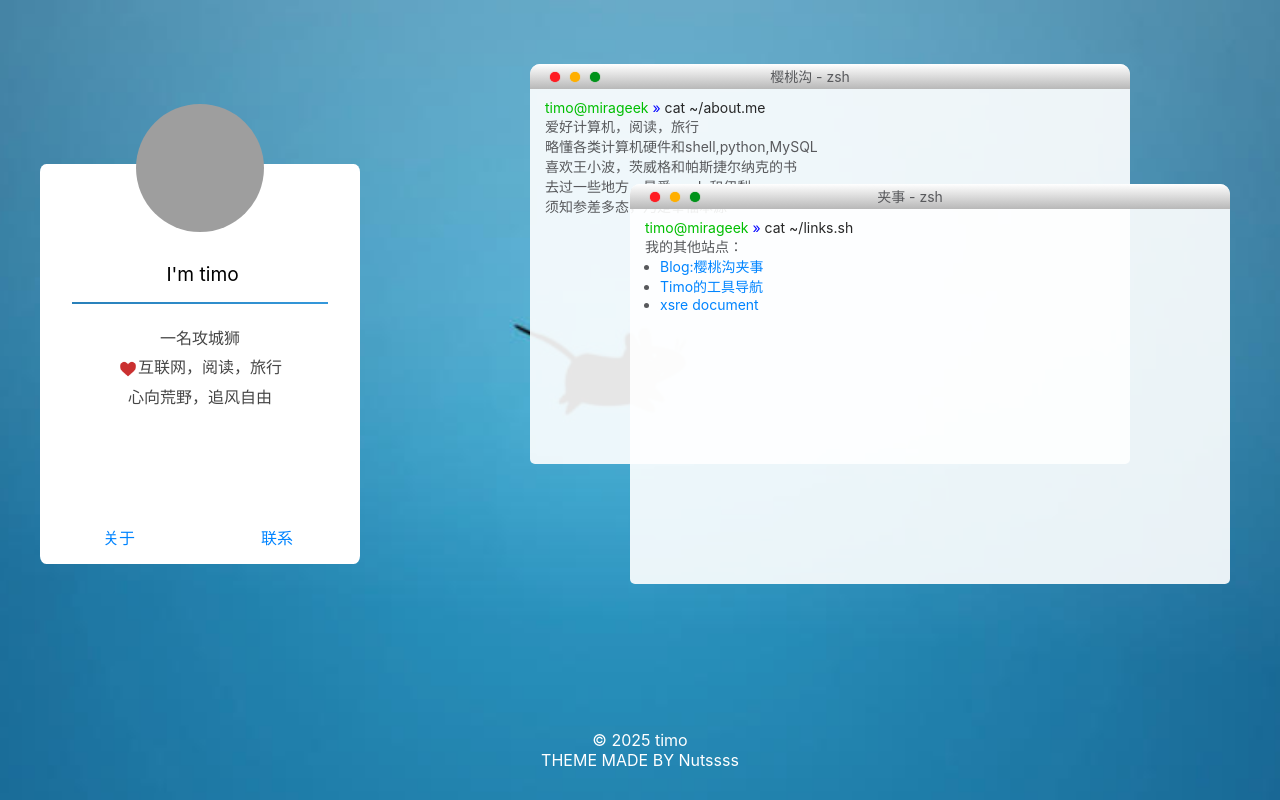
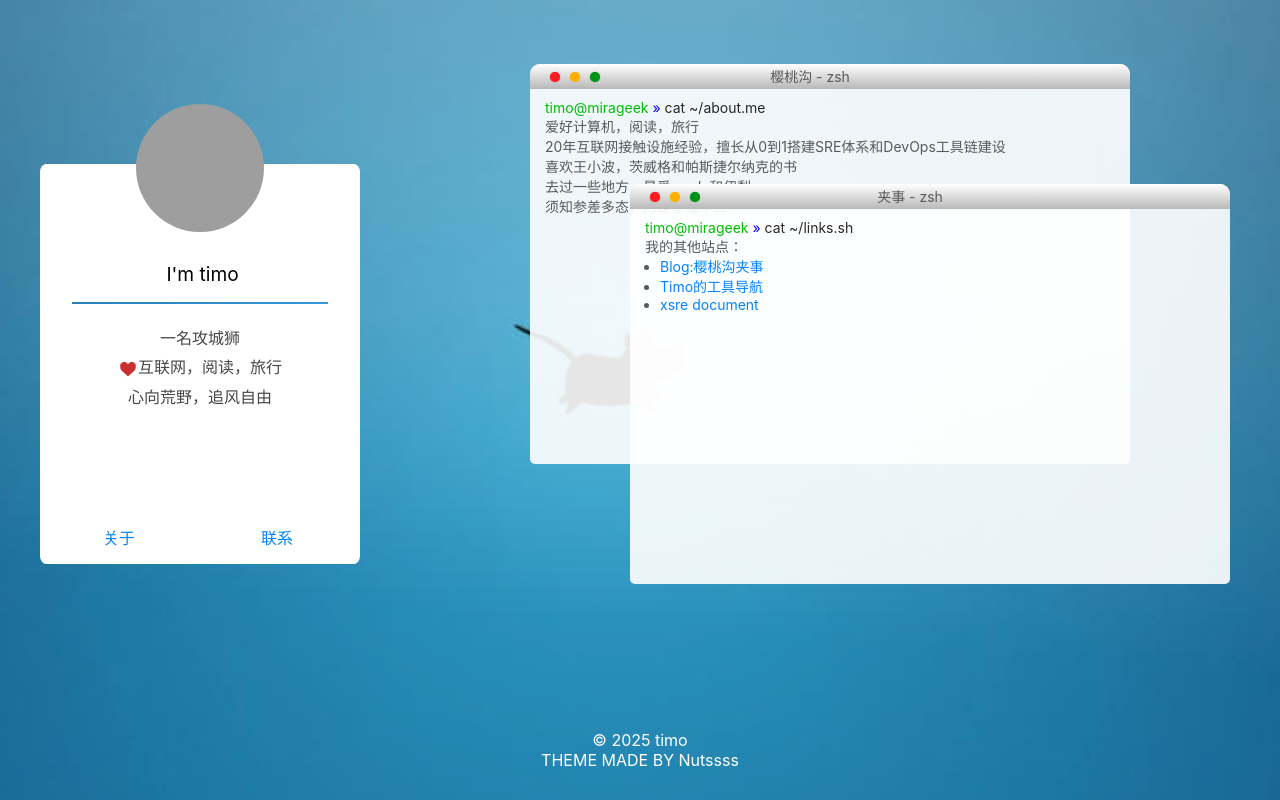
Before and after one commit to timoseven/homeindex, a plain HTML site: page index.html in a window 1280 px wide. Drawn offline with Linux system fonts and the light colour scheme; grey boxes are pictures that could not be loaded.

Commit message:
update resume

```diff
--- a/index.html
+++ b/index.html
@@ -56,7 +56,7 @@
                         <span style="color: blue"> » </span>
                         <span style="color: rgb(39, 39, 39)">cat ~/about.me</span>
                         <p>爱好计算机，阅读，旅行</p>
-			            <p>略懂各类计算机硬件和shell,python,MySQL</p>
+			            <p>20年互联网接触设施经验，擅长从0到1搭建SRE体系和DevOps工具链建设</p>
 			            <p>喜欢王小波，茨威格和帕斯捷尔纳克的书</p>
 			            <p>去过一些地方，最爱ronda和伊犁</p>
                         <p>须知参差多态，乃是幸福本源</p>
```
